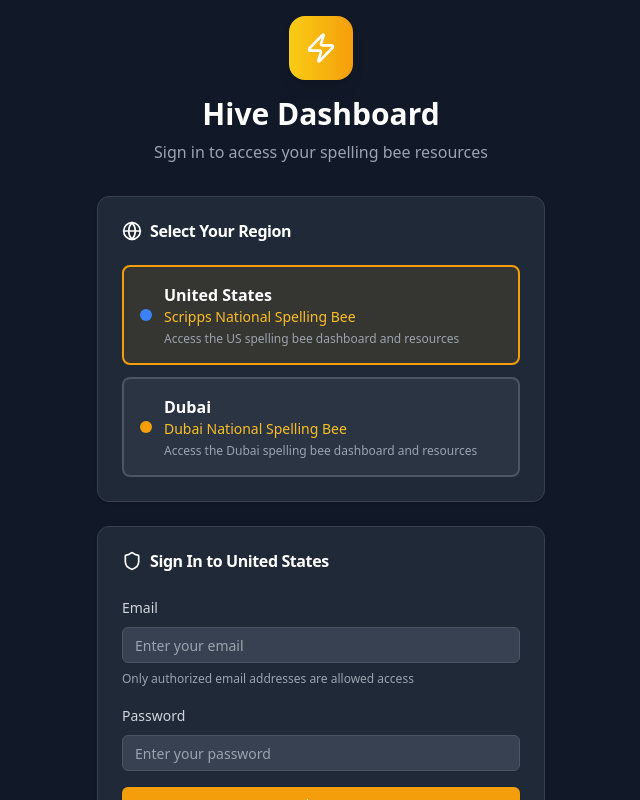
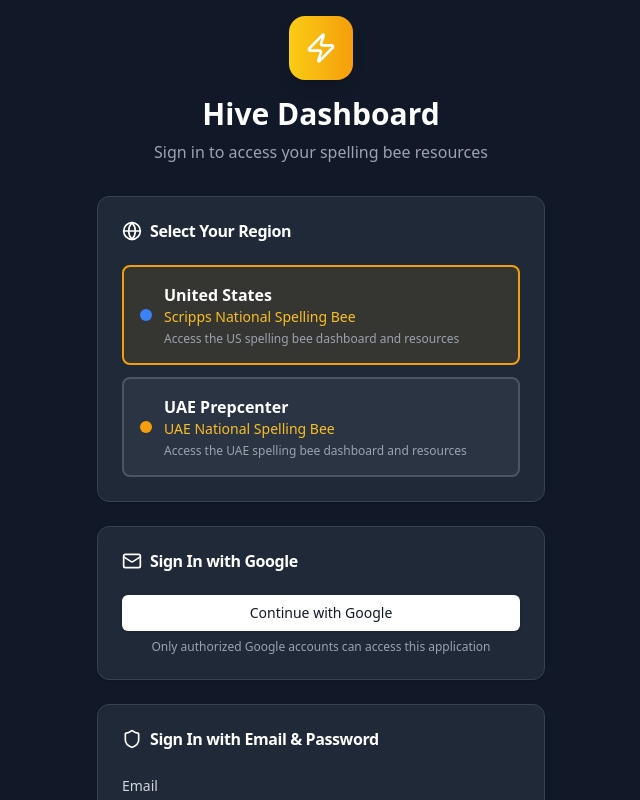
Before and after one commit to Akr1040317/hiveUniDash, a React (Vite) app: page /Bugs in a window 1280 px wide. Both pictures are taken after a click on the button 640 px from the left and 444 px from the top of the page. Shown: the top 800 px of the page, without its empty margins (319-959 px from the left). Built offline with nearby package versions, Linux system fonts and the light colour scheme.

Commit message:
Add Google Sign-In, rename Dubai to UAE Prepcenter, and integrate feedbackAndBugs collection for Dubai bug reports

```diff
--- a/src/pages/Bugs.jsx
+++ b/src/pages/Bugs.jsx
@@ -7,37 +7,83 @@
 import { Button } from '@/components/ui/button';
 
 const columns = {
-  open: { name: 'Open', color: 'bg-blue-500' },
+  new: { name: 'New', color: 'bg-blue-500' },
   in_progress: { name: 'In Progress', color: 'bg-purple-500' },
   testing: { name: 'Testing', color: 'bg-yellow-500' },
-  closed: { name: 'Closed', color: 'bg-green-500' },
+  resolved: { name: 'Resolved', color: 'bg-green-500' },
 };
 
 const priorities = {
-  critical: 'border-red-500',
-  high: 'border-orange-500',
-  medium: 'border-yellow-500',
-  low: 'border-blue-500'
+  'Critical - System down': 'border-red-500',
+  'High - Major functionality broken': 'border-orange-500',
+  'Medium - Affects functionality': 'border-yellow-500',
+  'Low - Minor issue': 'border-blue-500'
 };
 
-const BugCard = ({ bug, index }) => (
+const BugCard = ({ bug, index, currentRegion }) => {
+  // Handle different data structures for US vs Dubai
+  const getBugTitle = () => {
+    if (currentRegion === 'dubai') {
+      return bug.subject || bug.description?.substring(0, 50) + '...' || 'No title';
+    }
+    return bug.title || 'No title';
+  };
+
+  const getBugPriority = () => {
+    if (currentRegion === 'dubai') {
+      return bug.severity || 'Low - Minor issue';
+    }
+    return bug.priority || 'low';
+  };
+
+  const getBugReporter = () => {
+    if (currentRegion === 'dubai') {
+      return bug.name || bug.email || 'Anonymous';
+    }
+    return bug.reporter || 'Anonymous';
+  };
+
+  const getBugPlatform = () => {
+    if (currentRegion === 'dubai') {
+      return bug.device || bug.browser || 'Unknown';
+    }
+    return bug.platform || 'Unknown';
+  };
+
+  const getBugDescription = () => {
+    if (currentRegion === 'dubai') {
+      return bug.description || 'No description provided';
+    }
+    return bug.description || 'No description provided';
+  };
+
+  const priorityClass = priorities[getBugPriority()] || 'border-gray-500';
+
+  return (
     <Draggable draggableId={bug.id} index={index}>
       {(provided, snapshot) => (
         <div
           ref={provided.innerRef}
           {...provided.draggableProps}
           {...provided.dragHandleProps}
-        className={`p-4 mb-3 bg-gray-800 rounded-lg border-l-4 ${priorities[bug.priority]} ${snapshot.isDragging ? 'shadow-2xl scale-105' : 'shadow-md'} transition-all`}
+          className={`p-4 mb-3 bg-gray-800 rounded-lg border-l-4 ${priorityClass} ${snapshot.isDragging ? 'shadow-2xl scale-105' : 'shadow-md'} transition-all`}
         >
-        <p className="font-semibold text-white mb-2">{bug.title}</p>
+          <p className="font-semibold text-white mb-2">{getBugTitle()}</p>
+          <p className="text-xs text-gray-400 mb-2 line-clamp-2">{getBugDescription()}</p>
           <div className="flex justify-between items-center text-xs text-gray-400">
-          <Badge variant="secondary" className="capitalize text-xs bg-gray-700 text-gray-300">{bug.platform}</Badge>
-          <span>{bug.reporter}</span>
+            <Badge variant="secondary" className="capitalize text-xs bg-gray-700 text-gray-300">{getBugPlatform()}</Badge>
+            <span>{getBugReporter()}</span>
           </div>
+          {currentRegion === 'dubai' && bug.timestamp && (
+            <div className="text-xs text-gray-500 mt-2">
+              {new Date(bug.timestamp.toDate ? bug.timestamp.toDate() : bug.timestamp).toLocaleDateString()}
+            </div>
+          )}
         </div>
       )}
     </Draggable>
   );
+};
 
 export default function BugsPage() {
   const [bugs, setBugs] = useState([]);
@@ -48,8 +94,13 @@
   }, [currentRegion]);
 
   const loadBugs = async () => {
-    const data = await Bug.filter({ region: [currentRegion, 'both'] }, '-created_date');
+    try {
+      const data = await Bug.filter({}, '-timestamp');
       setBugs(data);
+    } catch (error) {
+      console.error('Error loading bugs:', error);
+      setBugs([]);
+    }
   };
 
   const onDragEnd = async (result) => {
@@ -65,8 +116,14 @@
     );
     setBugs(updatedBugs);
 
+    try {
       // Persist change
       await Bug.update(bugId, { status: newStatus });
+    } catch (error) {
+      console.error('Error updating bug status:', error);
+      // Revert optimistic update on error
+      setBugs(bugs);
+    }
   };
 
   const getBugsByStatus = (status) => bugs.filter(b => b.status === status);
@@ -76,9 +133,17 @@
       <div className="flex justify-between items-center">
         <div>
           <h1 className="text-3xl font-bold text-white">Bug Tracker</h1>
-          <p className="text-gray-400">Manage and track issues across platforms.</p>
+          <p className="text-gray-400">
+            {currentRegion === 'dubai'
+              ? 'Manage and track issues from UAE Prepcenter feedback system.'
+              : 'Manage and track issues across platforms.'
+            }
+          </p>
         </div>
-        <Button className="bg-amber-500 hover:bg-amber-600 text-white"><Plus className="w-4 h-4 mr-2" /> Report Bug</Button>
+        <Button className="bg-amber-500 hover:bg-amber-600 text-white">
+          <Plus className="w-4 h-4 mr-2" />
+          {currentRegion === 'dubai' ? 'View Feedback' : 'Report Bug'}
+        </Button>
       </div>
 
       <DragDropContext onDragEnd={onDragEnd}>
@@ -100,7 +165,7 @@
                     className="p-4 min-h-[300px]"
                   >
                     {getBugsByStatus(status).map((bug, index) => (
-                      <BugCard key={bug.id} bug={bug} index={index} />
+                      <BugCard key={bug.id} bug={bug} index={index} currentRegion={currentRegion} />
                     ))}
                     {provided.placeholder}
                   </div>
--- a/src/pages/Layout.jsx
+++ b/src/pages/Layout.jsx
@@ -98,8 +98,8 @@
       color: "bg-blue-400"
     },
     dubai: {
-      name: "Dubai",
-      subtitle: "Dubai Bee",
+      name: "UAE Prepcenter",
+      subtitle: "UAE Bee",
       color: "bg-amber-400"
     }
   };
--- a/src/pages/SignIn.jsx
+++ b/src/pages/SignIn.jsx
@@ -4,9 +4,9 @@
 import { Input } from "@/components/ui/input";
 import { Label } from "@/components/ui/label";
 import { Alert, AlertDescription } from "@/components/ui/alert";
-import { Zap, Globe, Shield } from "lucide-react";
+import { Zap, Globe, Shield, Mail } from "lucide-react";
 import { getFirebaseInstances } from '@/lib/firebase';
-import { signInWithEmailAndPassword } from 'firebase/auth';
+import { signInWithEmailAndPassword, GoogleAuthProvider, signInWithPopup } from 'firebase/auth';
 
 export default function SignIn({ onSignIn }) {
   const [selectedRegion, setSelectedRegion] = useState('');
@@ -15,12 +15,19 @@
   const [isLoading, setIsLoading] = useState(false);
   const [error, setError] = useState('');
 
-  // Allowed email addresses
+  // Allowed email addresses for regular sign-in
   const allowedEmails = [
     'ekanshrastogi08@outlook.com',
     'akshatrastogi03@outlook.com',
     'arastogi@hivespelling.com',
     'erastogi@hivespelling.com'
+  ];
+
+  // Allowed email addresses for Google sign-in (both US and Dubai)
+  const allowedGoogleEmails = [
+    'arastogi@hivespelling.com',
+    'erastogi@hivespelling.com',
+    'akshra0317@gmail.com'
   ];
 
   const regions = [
@@ -33,16 +40,63 @@
     },
     {
       id: 'dubai',
-      name: 'Dubai',
-      subtitle: 'Dubai National Spelling Bee',
+      name: 'UAE Prepcenter',
+      subtitle: 'UAE National Spelling Bee',
       color: 'bg-amber-500',
-      description: 'Access the Dubai spelling bee dashboard and resources'
+      description: 'Access the UAE spelling bee dashboard and resources'
     }
   ];
 
   const handleRegionSelect = (regionId) => {
     setSelectedRegion(regionId);
     setError('');
+  };
+
+  const handleGoogleSignIn = async () => {
+    if (!selectedRegion) {
+      setError('Please select a region first');
+      return;
+    }
+
+    setIsLoading(true);
+    setError('');
+
+    try {
+      const { auth } = getFirebaseInstances(selectedRegion);
+      const provider = new GoogleAuthProvider();
+      const result = await signInWithPopup(auth, provider);
+
+      const userEmail = result.user.email;
+
+      // Check if Google email is allowed
+      if (!allowedGoogleEmails.includes(userEmail.toLowerCase())) {
+        setError('Access denied. This Google account is not authorized to use this application.');
+        return;
+      }
+
+      // Store region preference
+      localStorage.setItem('hive_region', selectedRegion);
+      localStorage.setItem('hive_user', JSON.stringify({
+        uid: result.user.uid,
+        email: result.user.email,
+        displayName: result.user.displayName,
+        photoURL: result.user.photoURL,
+        region: selectedRegion
+      }));
+
+      // Call the parent callback
+      onSignIn(selectedRegion, result.user);
+
+    } catch (error) {
+      console.error('Google sign in error:', error);
+      if (error.code === 'auth/popup-closed-by-user') {
+        setError('Sign-in was cancelled');
+      } else {
+        setError('Failed to sign in with Google. Please try again.');
+      }
+    } finally {
+      setIsLoading(false);
+    }
   };
 
   const handleSignIn = async (e) => {
@@ -151,13 +205,37 @@
           </CardContent>
         </Card>
 
-        {/* Sign In Form */}
+        {/* Sign In Options */}
         {selectedRegion && (
+          <>
+            {/* Google Sign In */}
+            <Card className="mb-6 bg-gray-800 border-gray-700">
+              <CardHeader>
+                <CardTitle className="text-white flex items-center gap-2">
+                  <Mail className="w-5 h-5" />
+                  Sign In with Google
+                </CardTitle>
+              </CardHeader>
+              <CardContent>
+                <Button
+                  onClick={handleGoogleSignIn}
+                  className="w-full bg-white hover:bg-gray-100 text-gray-900 font-medium"
+                  disabled={isLoading}
+                >
+                  {isLoading ? 'Signing In...' : 'Continue with Google'}
+                </Button>
+                <p className="text-xs text-gray-400 mt-2 text-center">
+                  Only authorized Google accounts can access this application
+                </p>
+              </CardContent>
+            </Card>
+
+            {/* Email/Password Sign In */}
             <Card className="bg-gray-800 border-gray-700">
               <CardHeader>
                 <CardTitle className="text-white flex items-center gap-2">
                   <Shield className="w-5 h-5" />
-                Sign In to {regions.find(r => r.id === selectedRegion)?.name}
+                  Sign In with Email & Password
                 </CardTitle>
               </CardHeader>
               <CardContent>
@@ -207,6 +285,7 @@
                 </form>
               </CardContent>
             </Card>
+          </>
         )}
       </div>
     </div>
```
Also changed, not shown: src/lib/firebaseService.js. Lines whose indentation alone changed are shown as unchanged.
